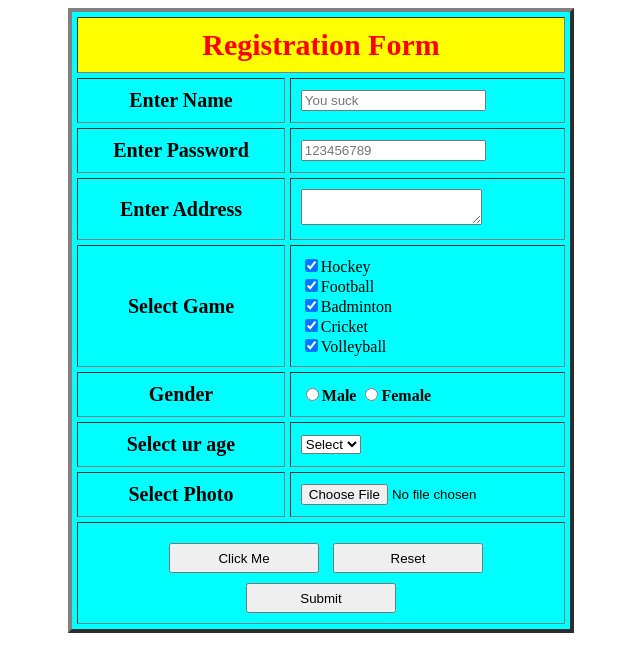
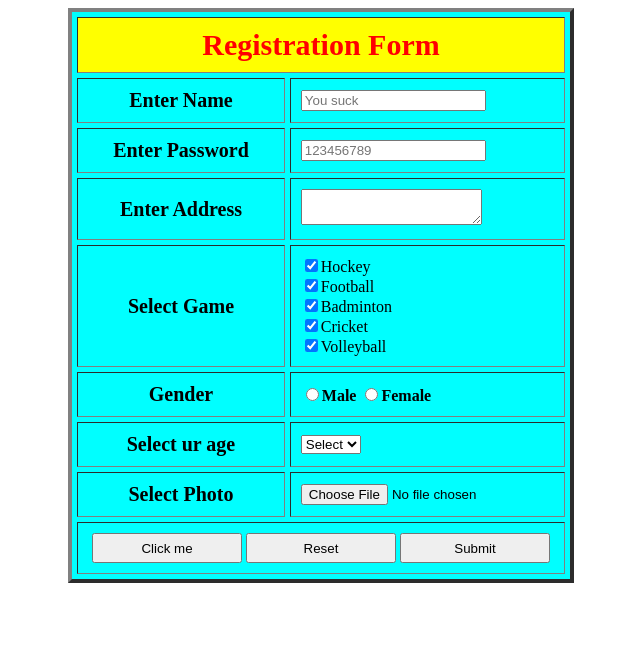
Before and after one commit to Josh-Ra/List-tables, a plain HTML site: page index.html in a window 1280 px wide. Shown: the whole page, without its empty margins (319-959 px from the left). Drawn offline with Linux system fonts and the light colour scheme.

Commit message:
another fix

```diff
--- a/index.html
+++ b/index.html
@@ -145,7 +145,7 @@
         </tr>
         <tr>
           <th colspan="10">
-            <button style="width: 150px; height: 30px">Click Me</button>
+            <input value="Click me" type="button" style="width: 150px; height: 30px;">
             <input type="reset" style="width: 150px; height: 30px" />
             <input type="submit" style="width: 150px; height: 30px" />
           </th>
```
